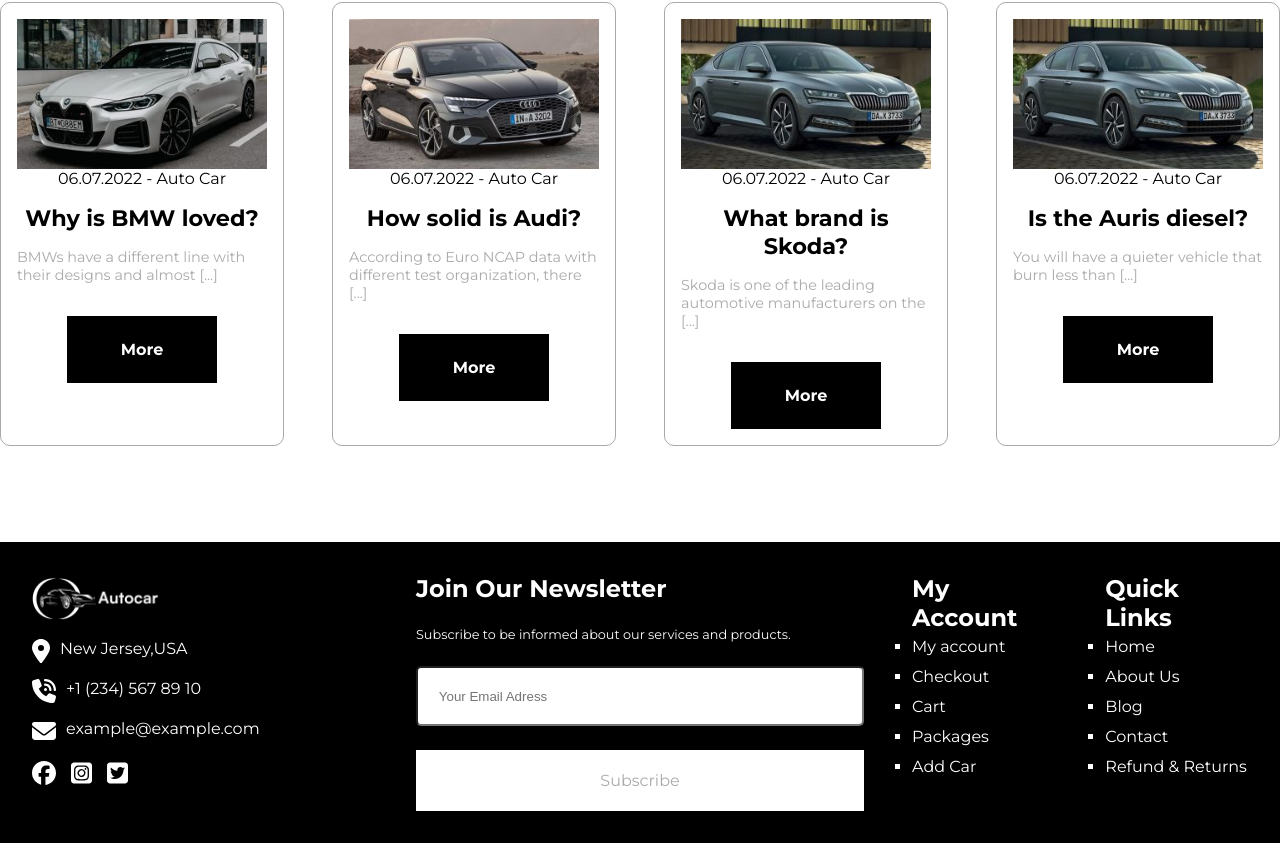
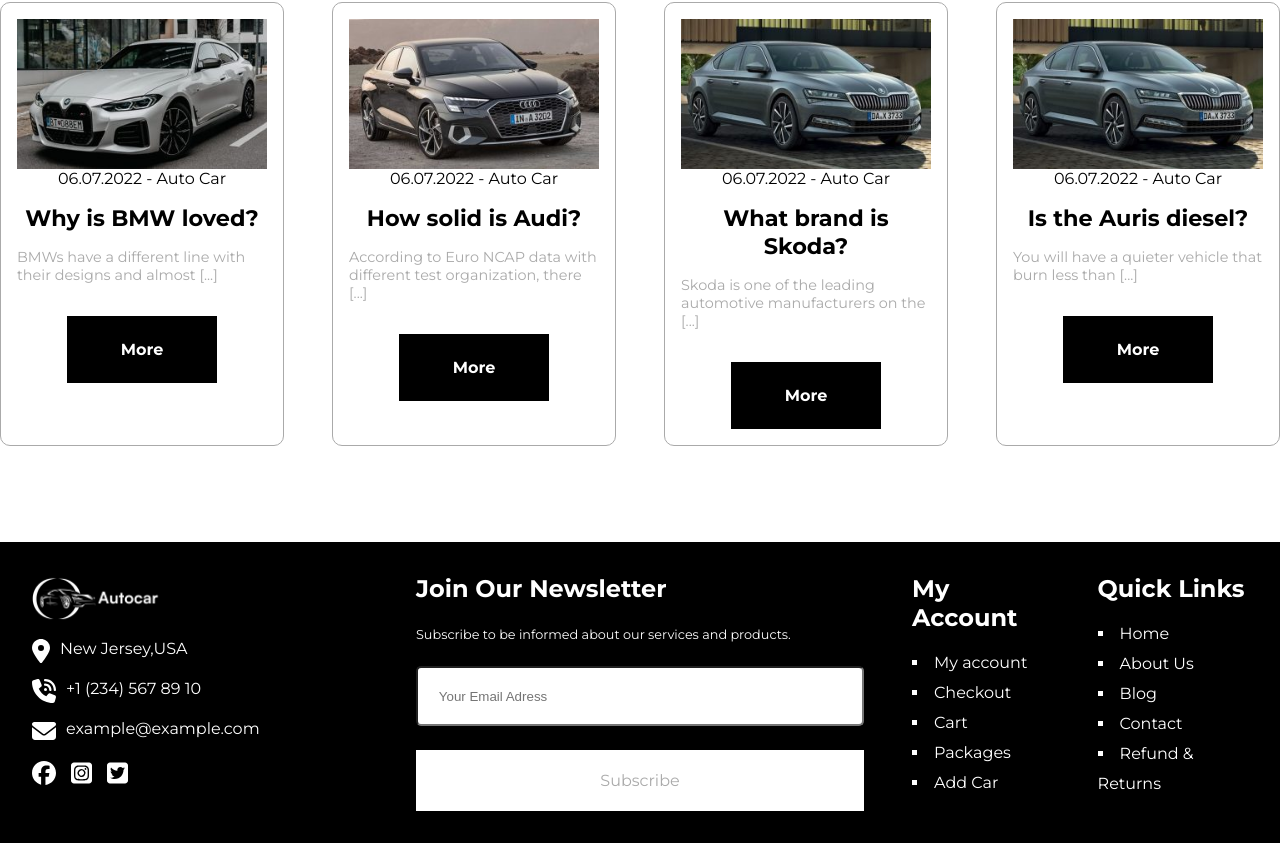
Before and after one commit to Giovanni-Palmitessa/proj-html-vuejs, a Vue app: page / in a window 1280 px wide. Shown: the part 3929-4772 px from the top of the page. Built offline with nearby package versions, Linux system fonts and the light colour scheme.

Commit message:
add margin bottom to h2 in ul

```diff
--- a/src/components/AppFooter.vue
+++ b/src/components/AppFooter.vue
@@ -179,8 +179,12 @@ footer {
       display: flex;
       gap: 3rem;
       flex-basis: 30%;
+      h2 {
+        margin-bottom: 1rem;
+      }
       .list {
         list-style: square;
+        list-style-position: inside;
       }
     }
   }
```
